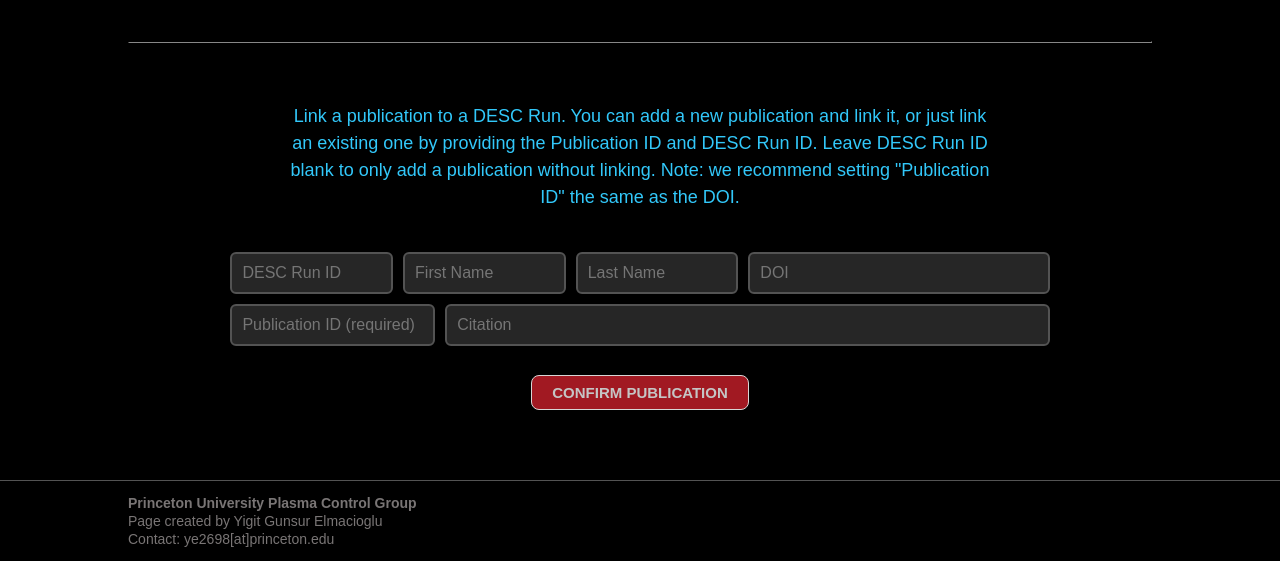
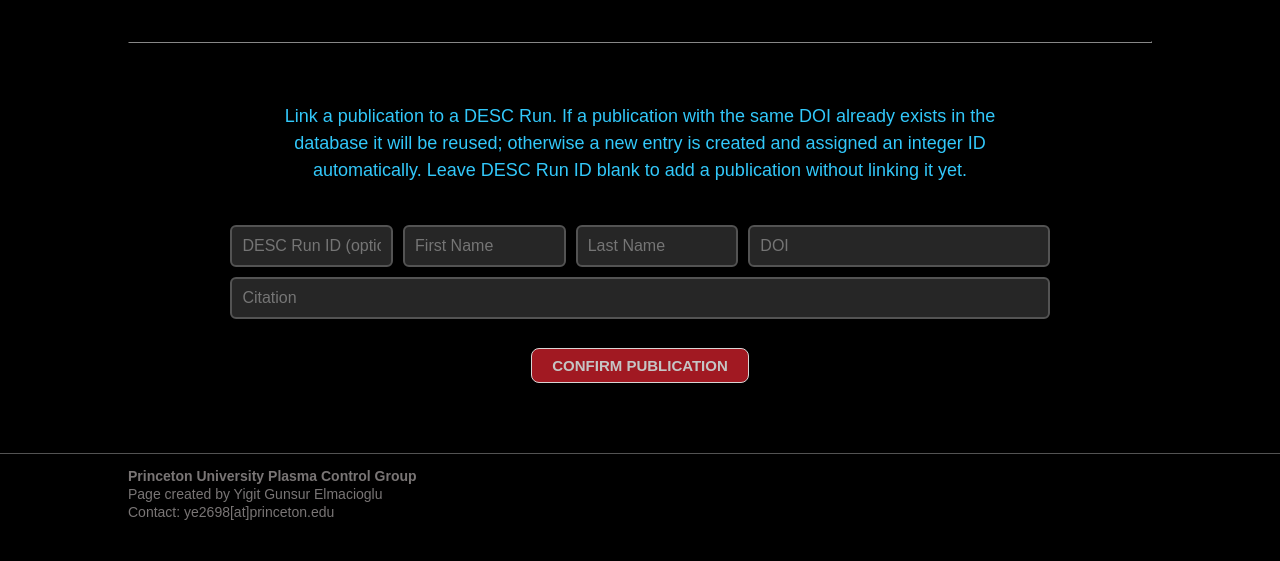
Before and after one commit to PlasmaControl/Stellarator-Database-Website, a Django app: page /upload/ in a window 1280 px wide. Shown: the part 1386-1947 px from the top of the page. After the commit the page ends 1906 px from the top, so only its background shows below. Run offline with Django 5.2, Linux system fonts and the light colour scheme; a user stored in the database is signed in; tables that the repository leaves empty hold one stand-in row (values such as "Sample post").

Commit message:
fix bugs related to publications uploads, fix the possible issues with AWS storage and local dev testing inconsistencies

```diff
--- a/core/templates/core/upload.html
+++ b/core/templates/core/upload.html
@@ -117,9 +117,9 @@
   <div class="info-text">
     <div class="info-text-div">
       <h5 style="margin-top:20px;">
-        Link a publication to a DESC Run. You can add a new publication and link it, or just link an
-        existing one by providing the Publication ID and DESC Run ID. Leave DESC Run ID blank to only
-        add a publication without linking. Note: we recommend setting "Publication ID" the same as the DOI.
+        Link a publication to a DESC Run. If a publication with the same DOI already exists in the
+        database it will be reused; otherwise a new entry is created and assigned an integer ID
+        automatically. Leave DESC Run ID blank to add a publication without linking it yet.
       </h5>
     </div>
   </div>
@@ -127,14 +127,13 @@
   <div class="upload-wrapper">
     <div style="width:80%; display:flex; flex-direction:column; gap:10px;">
       <div style="display:flex; gap:10px;">
-        <input placeholder="DESC Run ID" type="text" id="runid" name="runid" style="flex:1;">
+        <input placeholder="DESC Run ID (optional)" type="text" id="runid" name="runid" style="flex:1;">
         <input placeholder="First Name" type="text" id="first_name" name="first_name" style="flex:1;">
         <input placeholder="Last Name" type="text" id="last_name" name="last_name" style="flex:1;">
         <input placeholder="DOI" type="text" id="doi" name="doi" style="flex:2;">
       </div>
       <div style="display:flex; gap:10px;">
-        <input placeholder="Publication ID (required)" type="text" id="pub_id" name="pub_id" style="width:25%;">
-        <input placeholder="Citation" type="text" id="citation" name="citation" style="flex:1;">
+        <input placeholder="Citation" type="text" id="citation" name="citation" style="width:100%;">
       </div>
     </div>
   </div>
--- a/core/views.py
+++ b/core/views.py
@@ -1,9 +1,10 @@
-import os
 import re
 import csv
 import io
 from functools import wraps
 from datetime import date
+
+from django.core.files.storage import default_storage
 
 from django.shortcuts import render, redirect
 from django.contrib.auth import login, logout, authenticate
@@ -136,16 +137,25 @@ def details_view(request, run_type, run_id):
 
     plot3d_content = ""
     if run_type == "desc" and getattr(run, "plot3d", ""):
-        plot3d_path = os.path.join(settings.MEDIA_ROOT, run.plot3d)
         try:
-            with open(plot3d_path, "r", encoding="utf-8") as fh:
-                plot3d_content = fh.read()
-        except OSError:
+            with default_storage.open(run.plot3d, "rb") as fh:
+                plot3d_content = fh.read().decode("utf-8")
+        except (OSError, FileNotFoundError):
             plot3d_content = ""
 
-    surface_url = f"{murl}/{run.surface_plot}" if run_type == "desc" and getattr(run, "surface_plot", "") else None
-    boozer_url = f"{murl}/{run.boozer_plot}" if run_type == "desc" and getattr(run, "boozer_plot", "") else None
-    download_url = f"{murl}/{run.outputfile}" if getattr(run, "outputfile", "") else None
+    surface_url = (
+        f"{murl}/{run.surface_plot}"
+        if run_type == "desc" and getattr(run, "surface_plot", "")
+        else None
+    )
+    boozer_url = (
+        f"{murl}/{run.boozer_plot}"
+        if run_type == "desc" and getattr(run, "boozer_plot", "")
+        else None
+    )
+    download_url = (
+        f"{murl}/{run.outputfile}" if getattr(run, "outputfile", "") else None
+    )
 
     return render(
         request,
@@ -185,11 +195,10 @@ def download_all_view(request):
         for runid in runids:
             run = DescRun.objects.filter(descrunid=runid).first()
             if run and getattr(run, "outputfile", ""):
-                path = os.path.join(settings.MEDIA_ROOT, run.outputfile)
                 try:
-                    with open(path, "rb") as fh:
+                    with default_storage.open(run.outputfile, "rb") as fh:
                         zf.writestr(f"desc_{runid}_equilibrium.zip", fh.read())
-                except OSError:
+                except (OSError, FileNotFoundError):
                     pass
     buf.seek(0)
     response = HttpResponse(buf.read(), content_type="application/zip")
@@ -328,15 +337,16 @@ def api_query(request):
     if joins:
         sql += " " + " ".join(joins)
 
+    ph = "%s" if connection.vendor == "postgresql" else "?"
     params = []
     if qfin and qthr and qfin in allowed_filter:
         operator, value = _parse_criteria(qthr)
         if operator:
             qualified_col = f"{qtable}.{qfin}"
             if operator.upper() == "LIKE":
-                sql += f" WHERE {qualified_col} LIKE ?"
+                sql += f" WHERE {qualified_col} LIKE {ph}"
             else:
-                sql += f" WHERE {qualified_col} {operator} ?"
+                sql += f" WHERE {qualified_col} {operator} {ph}"
             params.append(value)
 
     try:
@@ -399,11 +409,13 @@ def api_query(request):
             outf = row_dict.get("outputfile") or ""
             surf_cell = (
                 f"<span class='img-popup' data-src='{murl}/{surf}' style='cursor:pointer;'>Image</span>"
-                if surf else "Missing Image"
+                if surf
+                else "Missing Image"
             )
             booz_cell = (
                 f"<span class='img-popup' data-src='{murl}/{booz}' style='cursor:pointer;'>Image</span>"
-                if booz else "Missing Image"
+                if booz
+                else "Missing Image"
             )
             dl_cell = f"<a href='{murl}/{outf}'>DESC</a>" if outf else "Missing File"
             html += f"<td>{surf_cell}</td><td>{booz_cell}</td><td>{dl_cell}</td>"
@@ -415,7 +427,9 @@ def api_query(request):
     html += "</tbody></table>"
     if dl_runids:
         ids = ",".join(dl_runids)
-        html += f'<div id="dl-all-meta" data-runids="{ids}" style="display:none;"></div>'
+        html += (
+            f'<div id="dl-all-meta" data-runids="{ids}" style="display:none;"></div>'
+        )
     return HttpResponse(html)
 
 
@@ -468,27 +482,24 @@ def _fields_from_csv(data, fields):
     return result
 
 
-def _upsert_device(device_file, username):
-    """Parse device CSV and create/update the Device record. Returns the Device instance."""
+def _create_device(device_file, username):
+    """Parse device CSV and always create a new Device record. Returns the Device instance."""
     data = _parse_csv_first_row(device_file)
     if not data:
         return None
     defaults = _fields_from_csv(data, schema.DEVICE_FIELDS)
-    defaults.pop("name", None)  # lookup key — handled separately
+    defaults.pop("name", None)
     defaults["user_created"] = username
-    device, _ = Device.objects.get_or_create(
-        name=data.get("name", ""), defaults=defaults
-    )
-    return device
+    return Device.objects.create(name=data.get("name", ""), **defaults)
 
 
-def _upsert_configuration(config_file, username, device_obj=None):
-    """Parse configuration CSV and create/update the Configuration record. Returns the Configuration instance."""
+def _create_configuration(config_file, username, device_obj=None):
+    """Parse configuration CSV and always create a new Configuration record. Returns the Configuration instance."""
     data = _parse_csv_first_row(config_file)
     if not data:
         return None
     defaults = _fields_from_csv(data, schema.CONFIG_FIELDS)
-    defaults.pop("name", None)  # stored separately
+    defaults.pop("name", None)
     defaults["user_created"] = username
     if device_obj is not None:
         defaults["device"] = device_obj
@@ -498,31 +509,29 @@ def _upsert_configuration(config_file, username, device_obj=None):
             found = Device.objects.filter(deviceid=data["deviceid"]).first()
             if found:
                 defaults["device"] = found
-    name = data.get("name", "")
-    # name is no longer unique — reuse first match if it exists, otherwise create
-    config = Configuration.objects.filter(name=name).first()
-    if config is None:
-        config = Configuration.objects.create(name=name, **defaults)
-    return config
+    return Configuration.objects.create(name=data.get("name", ""), **defaults)
 
 
 def _save_desc_run_files(desc_run, zip_file, surface_file, boozer_file, plot3d_file):
-    """Save uploaded files to MEDIA_ROOT/desc-id-<id>/ and update the record."""
-    folder = f"desc-id-{desc_run.descrunid}"
-    run_dir = os.path.join(settings.MEDIA_ROOT, folder)
-    os.makedirs(run_dir, exist_ok=True)
+    """Save uploaded files via default_storage (local or S3) and update the record."""
+    rid = desc_run.descrunid
+    folder = f"desc-id-{rid}"
     if zip_file:
-        _save_upload(zip_file, run_dir, "equilibrium.zip")
-        desc_run.outputfile = f"{folder}/equilibrium.zip"
+        desc_run.outputfile = default_storage.save(
+            f"{folder}/desc-eq-id{rid}.zip", zip_file
+        )
     if surface_file:
-        _save_upload(surface_file, run_dir, "surface_plot.webp")
-        desc_run.surface_plot = f"{folder}/surface_plot.webp"
+        desc_run.surface_plot = default_storage.save(
+            f"{folder}/desc-surface-id{rid}.webp", surface_file
+        )
     if boozer_file:
-        _save_upload(boozer_file, run_dir, "boozer_plot.webp")
-        desc_run.boozer_plot = f"{folder}/boozer_plot.webp"
+        desc_run.boozer_plot = default_storage.save(
+            f"{folder}/desc-boozer-id{rid}.webp", boozer_file
+        )
     if plot3d_file:
-        _save_upload(plot3d_file, run_dir, "3d_plot.html")
-        desc_run.plot3d = f"{folder}/3d_plot.html"
+        desc_run.plot3d = default_storage.save(
+            f"{folder}/desc-3dplot-id{rid}.html", plot3d_file
+        )
     desc_run.save()
 
 
@@ -543,24 +552,24 @@ def _handle_file_upload(request):
     device_obj = None
     try:
         if request.FILES.get("deviceToUpload"):
-            device_obj = _upsert_device(request.FILES["deviceToUpload"], username)
+            device_obj = _create_device(request.FILES["deviceToUpload"], username)
     except Exception as e:
         return {"success": False, "message": f"Could not parse device CSV: {e}"}
 
     config_obj = None
     try:
         if request.FILES.get("configToUpload"):
-            config_obj = _upsert_configuration(
+            config_obj = _create_configuration(
                 request.FILES["configToUpload"], username, device_obj=device_obj
             )
     except Exception as e:
         return {"success": False, "message": f"Could not parse configuration CSV: {e}"}
 
     if config_obj is None:
-        # CSV column is 'config_name' (name label) or 'configid' (integer)
-        config_name = data.get("config_name") or data.get("configid", "")
-        if config_name:
-            config_obj = Configuration.objects.filter(name=config_name).first()
+        # No config file uploaded — link to existing config by its integer PK
+        raw = str(data.get("configid", "")).strip()
+        if raw.isdigit():
+            config_obj = Configuration.objects.filter(configid=int(raw)).first()
 
     desc_fields = _fields_from_csv(data, schema.DESC_RUN_FIELDS)
     desc_fields["user_created"] = username
@@ -576,9 +585,14 @@ def _handle_file_upload(request):
         request.FILES.get("plot3dToUpload"),
     )
 
+    parts = [f"DESC run #{desc_run.descrunid}"]
+    if config_obj:
+        parts.append(f"configuration #{config_obj.configid}")
+    if device_obj:
+        parts.append(f"device #{device_obj.deviceid}")
     return {
         "success": True,
-        "message": f"Successfully uploaded DESC run #{desc_run.descrunid}.",
+        "message": f"Successfully uploaded: {', '.join(parts)}.",
     }
 
 
@@ -587,42 +601,41 @@ def _handle_publication_upload(request):
     first_name = request.POST.get("first_name", "").strip()
     last_name = request.POST.get("last_name", "").strip()
     doi = request.POST.get("doi", "").strip()
-    pub_id = request.POST.get("pub_id", "").strip()
     citation = request.POST.get("citation", "").strip()
 
-    if not pub_id:
-        return {"success": False, "message": "Publication ID is required."}
-
-    pub, created = Publication.objects.get_or_create(
-        pub_label=pub_id,
-        defaults={
-            "correspauthor_firstname": first_name,
-            "correspauthor_lastname": last_name,
-            "DOI": doi,
-            "citation": citation,
-        },
-    )
+    if doi:
+        # Deduplicate by DOI — reuse existing publication if the DOI already exists
+        pub, created = Publication.objects.get_or_create(
+            DOI=doi,
+            defaults={
+                "correspauthor_firstname": first_name,
+                "correspauthor_lastname": last_name,
+                "citation": citation,
+            },
+        )
+    else:
+        pub = Publication.objects.create(
+            correspauthor_firstname=first_name,
+            correspauthor_lastname=last_name,
+            DOI="",
+            citation=citation,
+        )
+        created = True
 
     if runid:
         try:
             desc_run = DescRun.objects.get(descrunid=int(runid))
             desc_run.publication = pub
-            desc_run.save(update_fields=["publicationid"])
+            desc_run.save(update_fields=["publication"])
         except (DescRun.DoesNotExist, ValueError):
             return {"success": False, "message": f"DESC Run ID {runid} not found."}
 
     action = "Created" if created else "Found existing"
+    linked = f" and linked it to DESC Run #{runid}" if runid else ""
     return {
         "success": True,
-        "message": f'{action} publication "{pub_id}" and linked it to DESC Run #{runid or "N/A"}.',
+        "message": f"{action} publication #{pub.publicationid}{linked}.",
     }
-
-
-def _save_upload(file_obj, directory, filename):
-    path = os.path.join(directory, filename)
-    with open(path, "wb") as f:
-        for chunk in file_obj.chunks():
-            f.write(chunk)
 
 
 # ---------------------------------------------------------------------------
```
